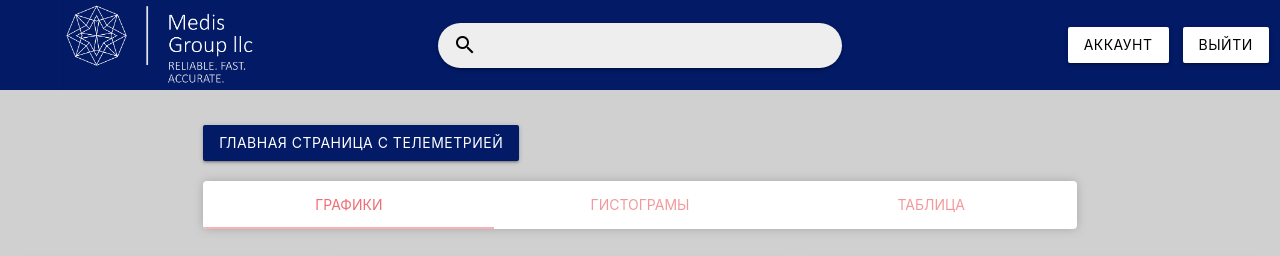
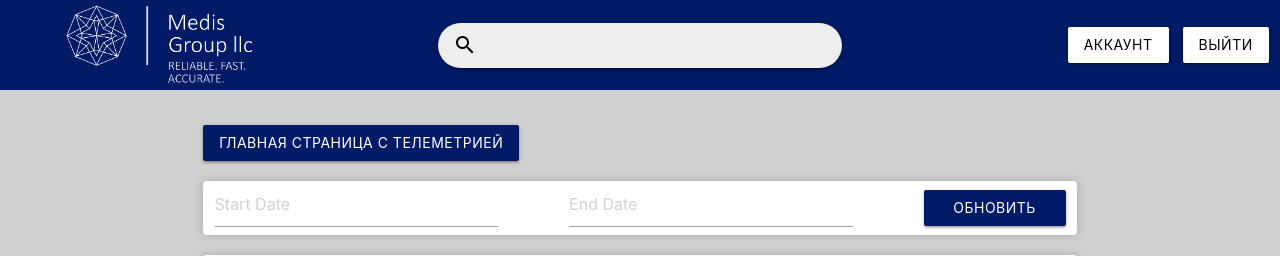
Before and after one commit to Dostoyewski/Smart_City, a Django app: template templates/telemetry/all.html in a window 1280 px wide. Shown: the top 256 px of the page. Run offline with Django 3.2, Linux system fonts and the light colour scheme; the template is opened without the code that fills it: most values are stand-ins (such as "Sample title", 1, 10 or a date in 2020); some libraries are stand-ins or nearby versions.

Commit message:
+ update time range

```diff
--- a/templates/telemetry/all.html
+++ b/templates/telemetry/all.html
@@ -54,6 +54,13 @@
 			<div class="row">
 				<div class="col s12 row">
 					<a href="{% url 'telemetry_main' %}" class="btn waves-effect waves-light">Главная страница с телеметрией</a>
+				</div>
+				<div class="col s12 row">
+					<div class="col s12 chartik-popup flex-center">
+						<input id="start-date" type="text" class="col s4 datepicker" placeholder="Start Date">
+						<input id="end-date" type="text" class="col s4 offset-s1 datepicker" placeholder="End Date">
+						<button id="update-range" class="btn waves-effect waves-light col s2 offset-s1">Обновить</button>
+					</div>
 				</div>
 				<div class="col s12">
 					<ul class="tabs chartik-popup">
@@ -160,6 +167,11 @@
 			document.addEventListener('DOMContentLoaded', e => {
 				let tabElements = document.querySelectorAll('.tabs')
 				let result = M.Tabs.init(tabElements, {})
+
+				let datepickers = document.querySelectorAll('.datepicker')
+				result = M.Datepicker.init(datepickers, {
+					format: 'yyyy-mm-dd'
+				})
 			})
 		</script>
 
@@ -176,10 +188,12 @@
 		</script>
 
 		<script>
-			const devices = {}
+			let devices = {}
 			const devicesButtons = document.getElementsByClassName('devices-buttons')
 
 			function configureDevicesButtons(data) {
+				devices = {}
+
 				for (let each of data) {
 					devices[each.device] = false
 				}
@@ -277,6 +291,11 @@
 			}
 
 			function createLineCharts(data) {
+				while (lineCharts.length > 0) {
+					let chart = lineCharts.pop()
+					chart.destroy()
+				}
+
 				for (let each of lineChartiks) {
 					lineCharts.push(new Chart(
 						each.getContext('2d'),
@@ -343,6 +362,11 @@
 			}
 
 			function createBarCharts(data) {
+				while (barCharts.length > 0) {
+					let chart = barCharts.pop()
+					chart.destroy()
+				}
+
 				for (let each of barChartiks) {
 					barCharts.push(new Chart(
 						each.getContext('2d'),
@@ -365,6 +389,8 @@
 			const tbody = table.querySelector('tbody')
 
 			function createTable(data) {
+				tbody.innerHTML = ''
+
 				for (let each of data) {
 					if (each.data.length > 0) {
 						let value = `
@@ -393,6 +419,9 @@
 			}
 
 			function configure(data) {
+				console.log('Configuring data...')
+				console.log(data)
+
 				cachedData = data
 				configureDevicesButtons(data)
 				createLineCharts(data)
@@ -425,5 +454,26 @@
 			query('2020-02-14', '2020-02-15', ['temp', 'vibration', 'power', 'load', 'time'])
 			.then(it => configure(it.data))
 		</script>
+
+		<script>
+			const updateRangeButton = document.getElementById('update-range')
+			const startDateField = document.getElementById('start-date')
+			const endDateField = document.getElementById('end-date')
+
+			updateRangeButton.addEventListener('click', e => {
+				if (!startDateField.value.match(/^\d{4}-\d{2}-\d{2}$/)) {
+					alert('Некорректный формат начальной даты')
+					return
+				}
+
+				if (!endDateField.value.match(/^\d{4}-\d{2}-\d{2}$/)) {
+					alert('Некорректный формат конечной даты')
+					return
+				}
+
+				query(startDateField.value, endDateField.value, ['temp', 'vibration', 'power', 'load', 'time'])
+				.then(it => configure(it.data))
+			})
+		</script>
     </body>
 </html>
```
